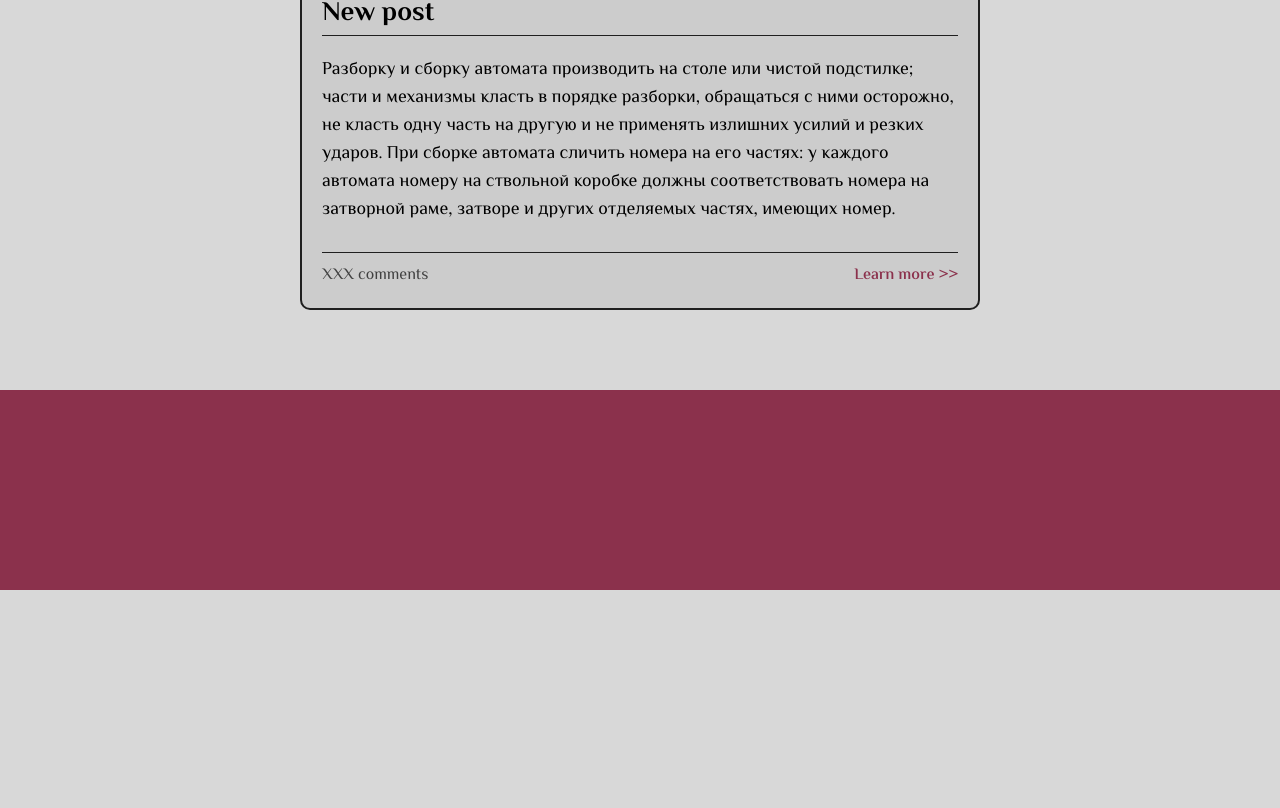
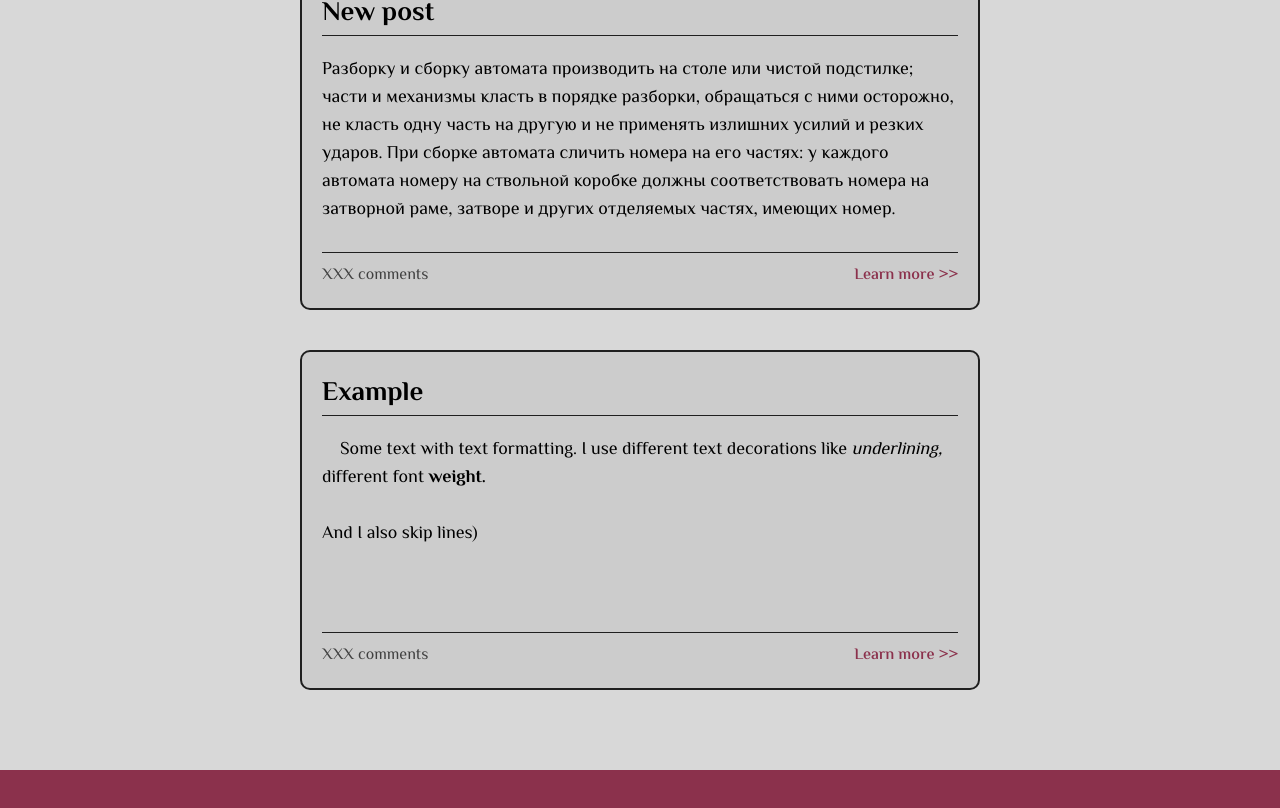
Before and after one commit to Yrjo47/Blog, a React (Vite) app: page / in a window 1280 px wide. Shown: the part 1690-2498 px from the top of the page. Before the commit the page ends 2280 px from the top, so only its background shows below. Built offline with nearby package versions, Linux system fonts and the light colour scheme; data requests are answered from the project's data file.

Commit message:
Added inner html to the posts

```diff
--- a/server/db.json
+++ b/server/db.json
@@ -24,6 +24,11 @@
       "id": "4394",
       "title": "New post",
       "text": "Разборку и сборку автомата производить на столе или чистой подстилке; части и механизмы класть в порядке разборки, обращаться с ними осторожно, не класть одну часть на другую и не применять излишних усилий и резких ударов. При сборке автомата сличить номера на его частях: у каждого автомата номеру на ствольной коробке должны соответствовать номера на затворной раме, затворе и других отделяемых частях, имеющих номер."
+    },
+    {
+      "id": "e2c9",
+      "title": "Example",
+      "text": "&nbsp; &nbsp; Some text with text formatting. I use different text decorations like <i>underlining, </i>different font <b>weight.</b><div><b><br></b></div><div>And I also skip lines)</div>"
     }
   ],
   "comments": [
--- a/src/features/posts/Post.tsx
+++ b/src/features/posts/Post.tsx
@@ -45,8 +45,14 @@ const Post: React.FC = () => {
         <div className={styles.postWrapper}>
             <section className={styles.postSection}>
                 <div className={styles.content}>
-                    <h2 className={styles.title}>{post?.title}</h2>
-                    <p className={styles.text}>{post?.text}</p>
+                    <h2
+                        className={styles.title}
+                        dangerouslySetInnerHTML={{ __html: post?.title || "" }}
+                    ></h2>
+                    <p
+                        className={styles.text}
+                        dangerouslySetInnerHTML={{ __html: post?.text || "" }}
+                    ></p>
                 </div>
             </section>
             <section className={styles.commentsSection}>
--- a/src/features/posts/PostExcerpt.tsx
+++ b/src/features/posts/PostExcerpt.tsx
@@ -12,8 +12,14 @@ const PostExcerpt: React.FC<IProps> = (props: IProps) => {
     return (
         <article className={styles.post}>
             <div className={styles.content}>
-                <h2 className={styles.title}>{props.title}</h2>
-                <p className={styles.text}>{props.text}</p>
+                <h2
+                    className={styles.title}
+                    dangerouslySetInnerHTML={{ __html: props.title }}
+                ></h2>
+                <p
+                    className={styles.text}
+                    dangerouslySetInnerHTML={{ __html: props.text }}
+                ></p>
             </div>
             <div className={styles.bar}>
                 <span className={styles.comments}>XXX comments</span>
```
